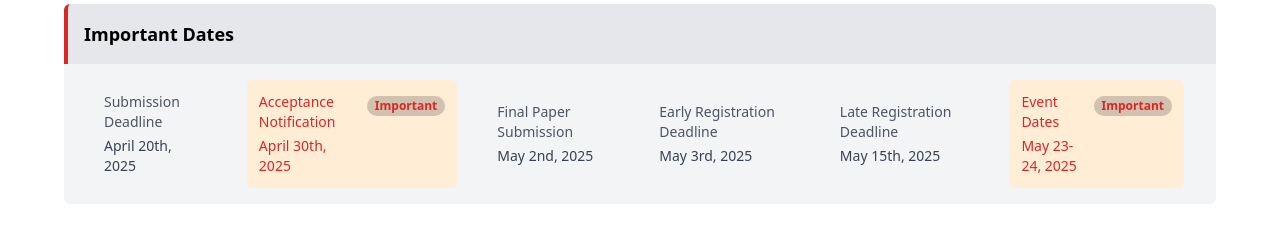
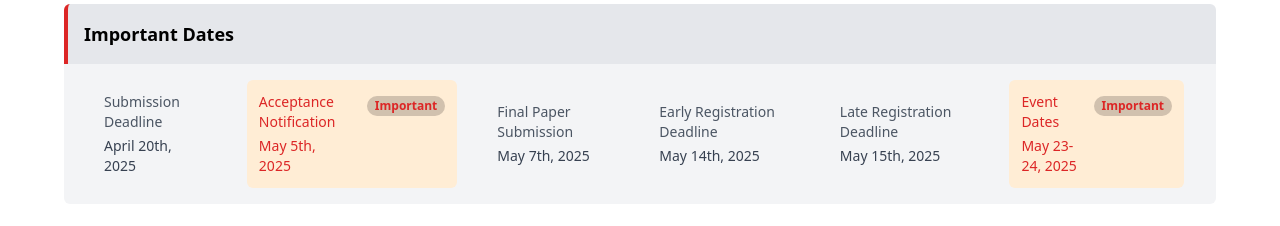
Before and after one commit to Diyamehta60/Department_conference, a React (Vite) app: page / in a window 1280 px wide. Shown: the part 840-1066 px from the top of the page. Built offline with nearby package versions, Linux system fonts and the light colour scheme.

Commit message:
anil sir

```diff
--- a/src/components/ImportantDates.jsx
+++ b/src/components/ImportantDates.jsx
@@ -10,19 +10,19 @@ const impDateData = [
   },
   {
     title: "Notification of Acceptance",
-    date: "April 30th, 2025",
+    date: "May 5th, 2025",
     subtitle: "Acceptance Notification",
     isImportant: true,
   },
   {
     title: "Revised Paper Submission",
-    date: "May 2nd, 2025",
+    date: "May 7th, 2025",
     subtitle: "Final Paper Submission",
     isImportant: false,
   },
   {
     title: "Early Bird Registration",
-    date: "May 3rd, 2025",
+    date: "May 14th, 2025",
     subtitle: "Early Registration Deadline",
     isImportant: false,
   },
```
